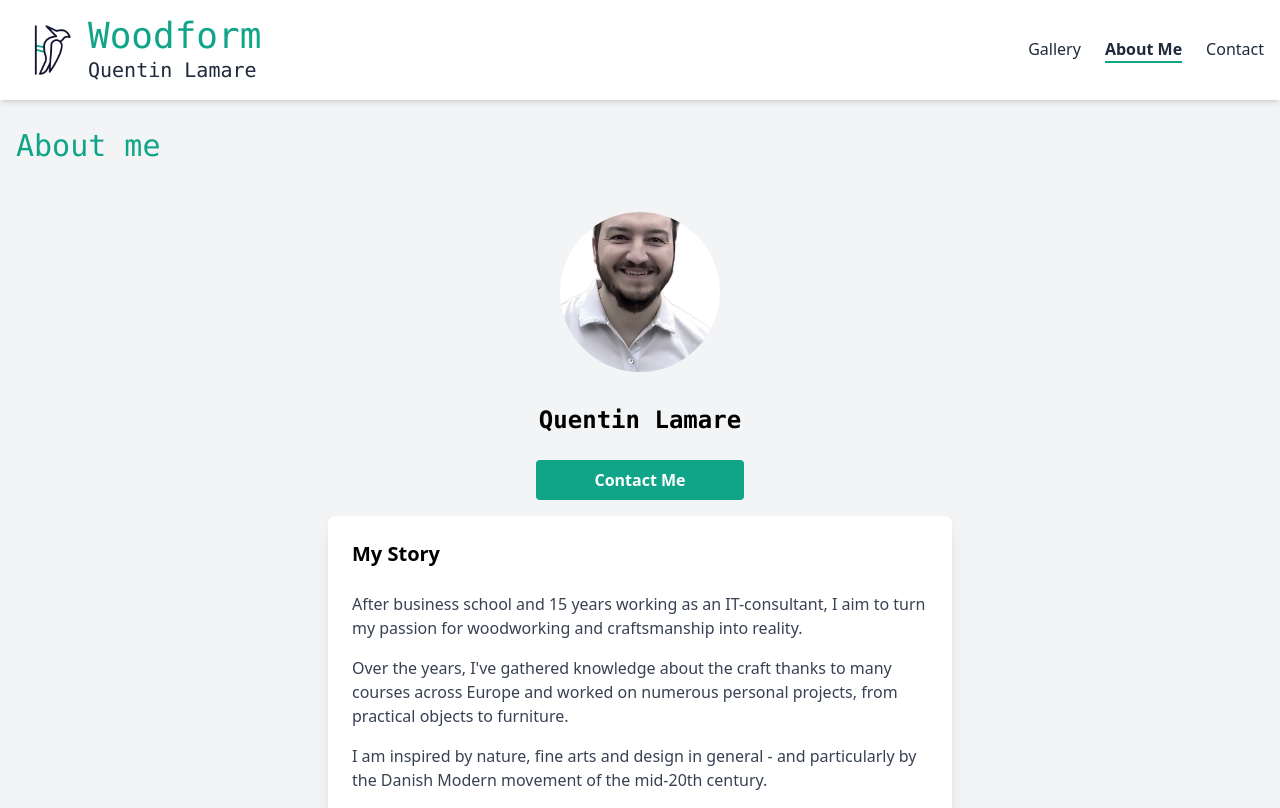
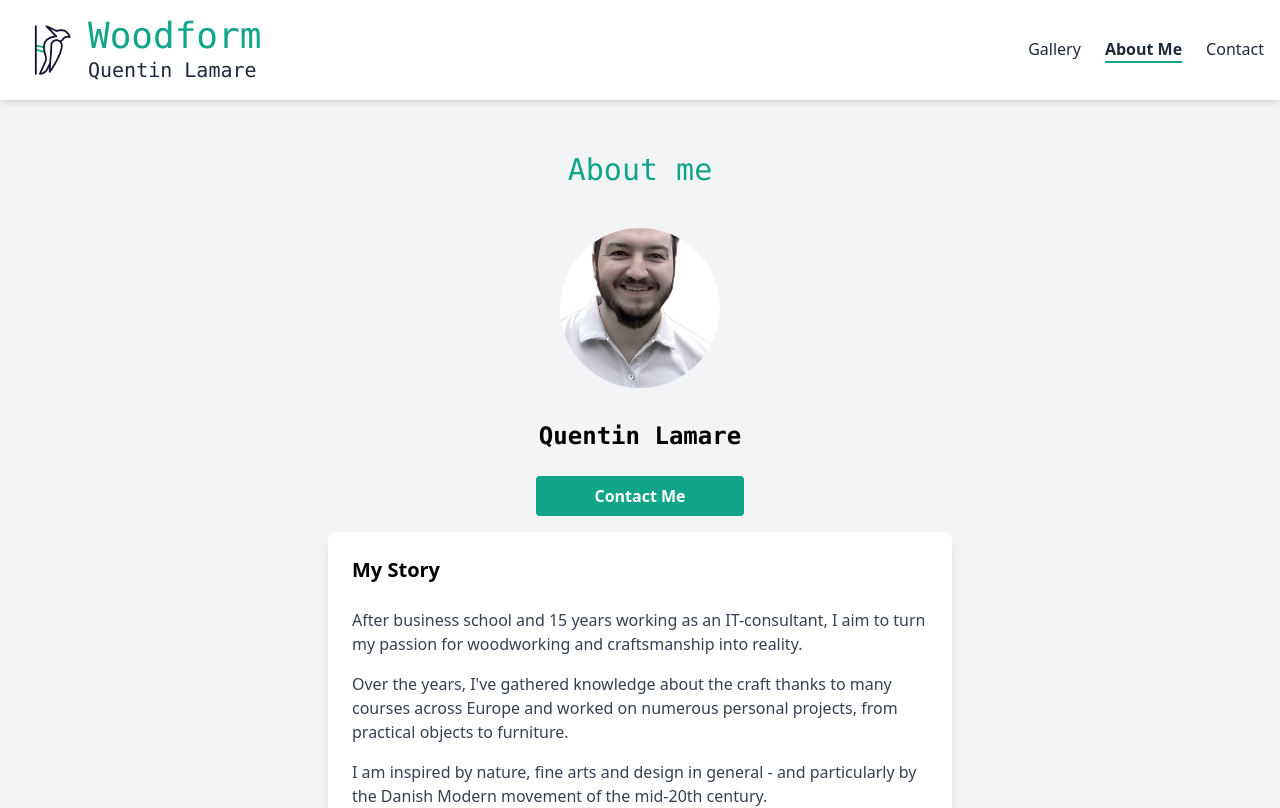
Before and after one commit to qlaCode/woodform, a React (Vite) app in the folder web/: page /about in a window 1280 px wide. Shown: the top 808 px of the page. Built offline with nearby package versions, Linux system fonts and the light colour scheme.

Commit message:
Tweak About

```diff
--- a/web/src/components/About.tsx
+++ b/web/src/components/About.tsx
@@ -16,11 +16,10 @@ Feel free to explore the gallery and contact me.
 
   return (
     <div>
-      <h2 className="text-[#10A588] text-3xl font-mono font-medium mb-6">
-        About me
-      </h2>
-
       <div className="max-w-2xl mx-auto p-6 text-center gap-4 flex flex-col">
+        <h2 className="text-[#10A588] text-3xl font-mono font-medium mb-6 ">
+          About me
+        </h2>
         <img
           src={profileImage}
           alt={`${name}'s Profile`}
```
